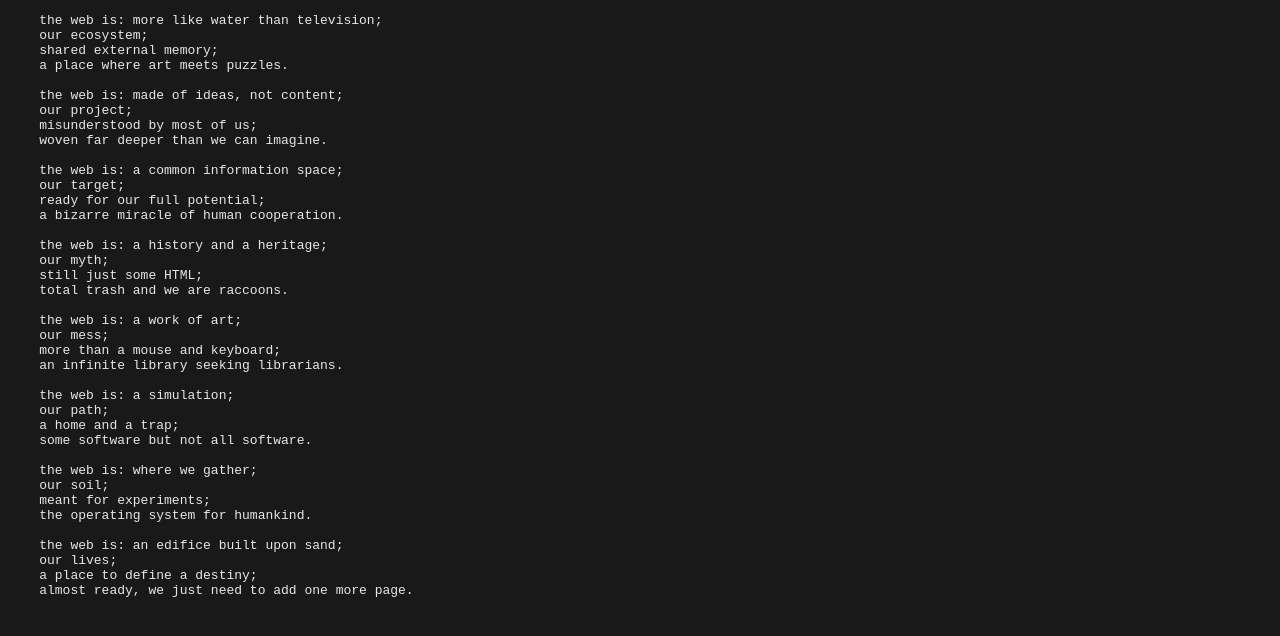
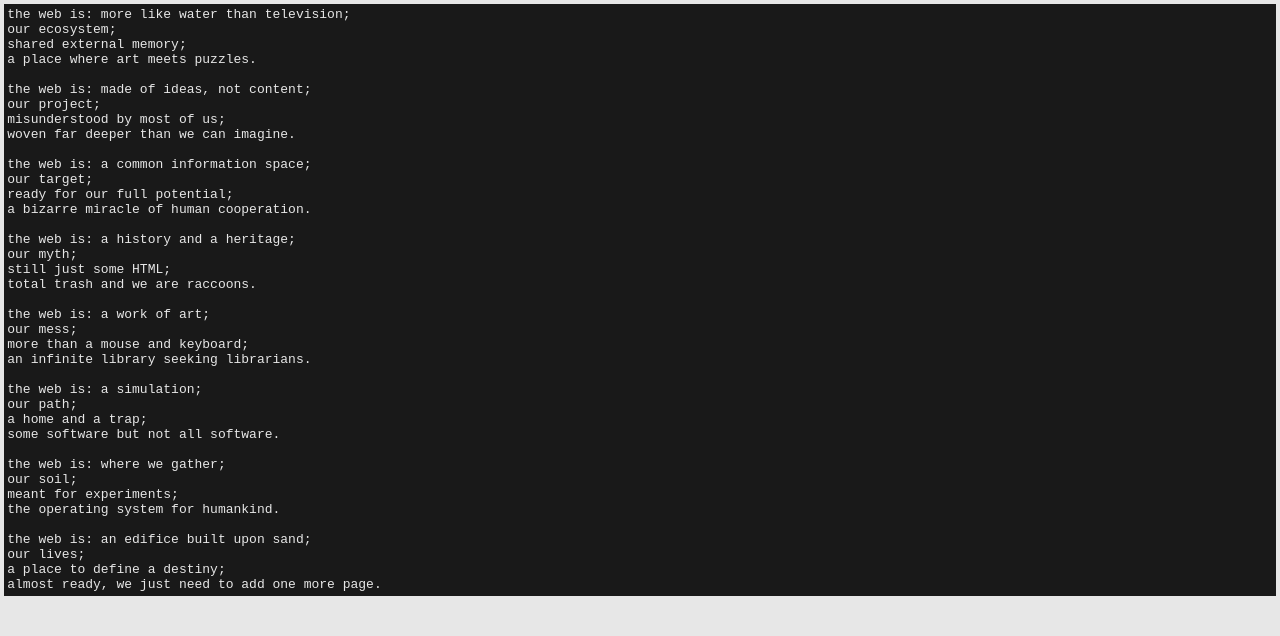
Before and after one commit to ianmcdonald/the-web-is, a plain HTML site: page index.html in a window 1280 px wide. Drawn offline with Linux system fonts and the light colour scheme.

Commit message:
Update index.html

```diff
--- a/index.html
+++ b/index.html
@@ -4,14 +4,20 @@
   <title>the web is&hellip;</title>
   <style>
     body {
+      background-color: #e7e7e7;
+      margin: 0;
+      padding: 0.25em
+    }
+    pre {
+      color: #e7e7e7;
       background-color: #191919;
-      color: #e7e7e7;
+      padding: 0.25em;
+      margin: 0;
     }
   </style>
 </head>
 <body>
-  <pre>
-    the web is: more like water than television;
+  <pre>the web is: more like water than television;
 our ecosystem;
 shared external memory;
 a place where art meets puzzles.
@@ -49,5 +55,4 @@
 the web is: an edifice built upon sand;
 our lives;
 a place to define a destiny;
-    almost ready, we just need to add one more page.
-  </pre>
+almost ready, we just need to add one more page.</pre>
```
Lines whose indentation alone changed are shown as unchanged.
